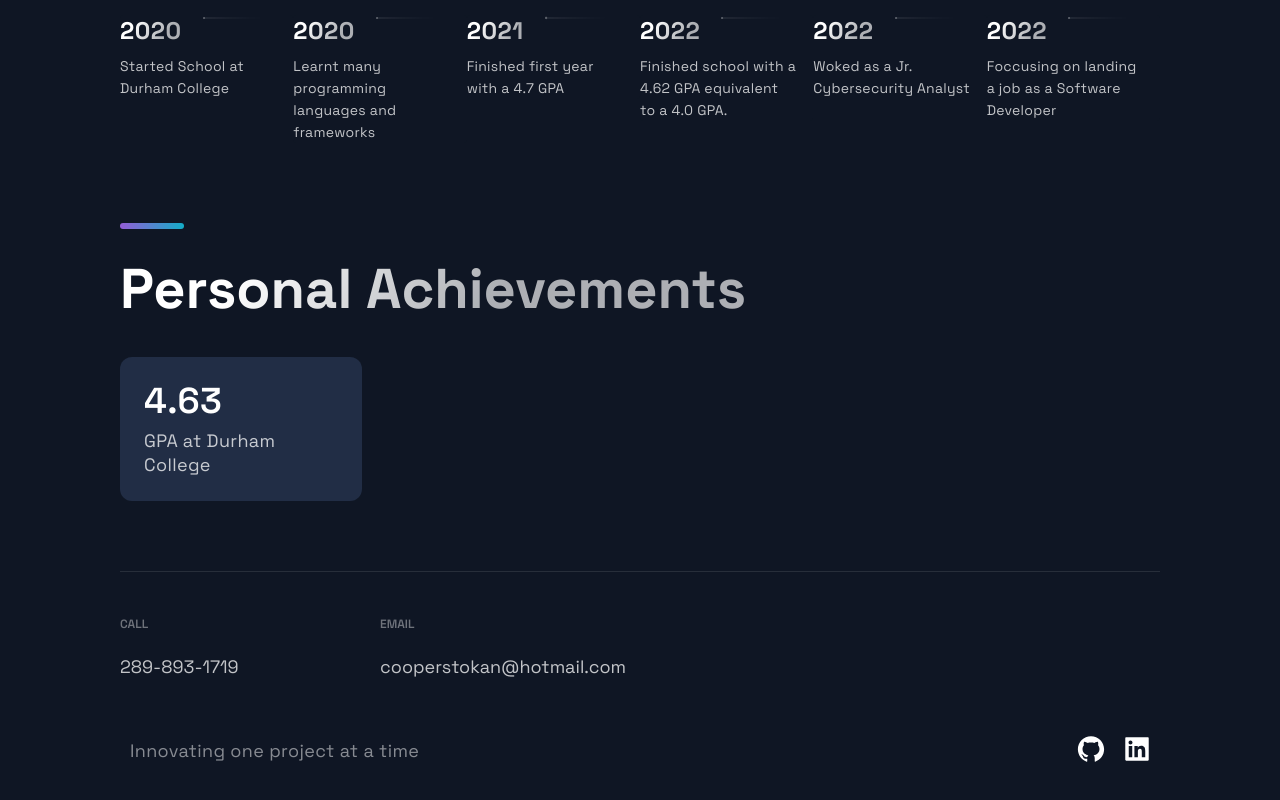
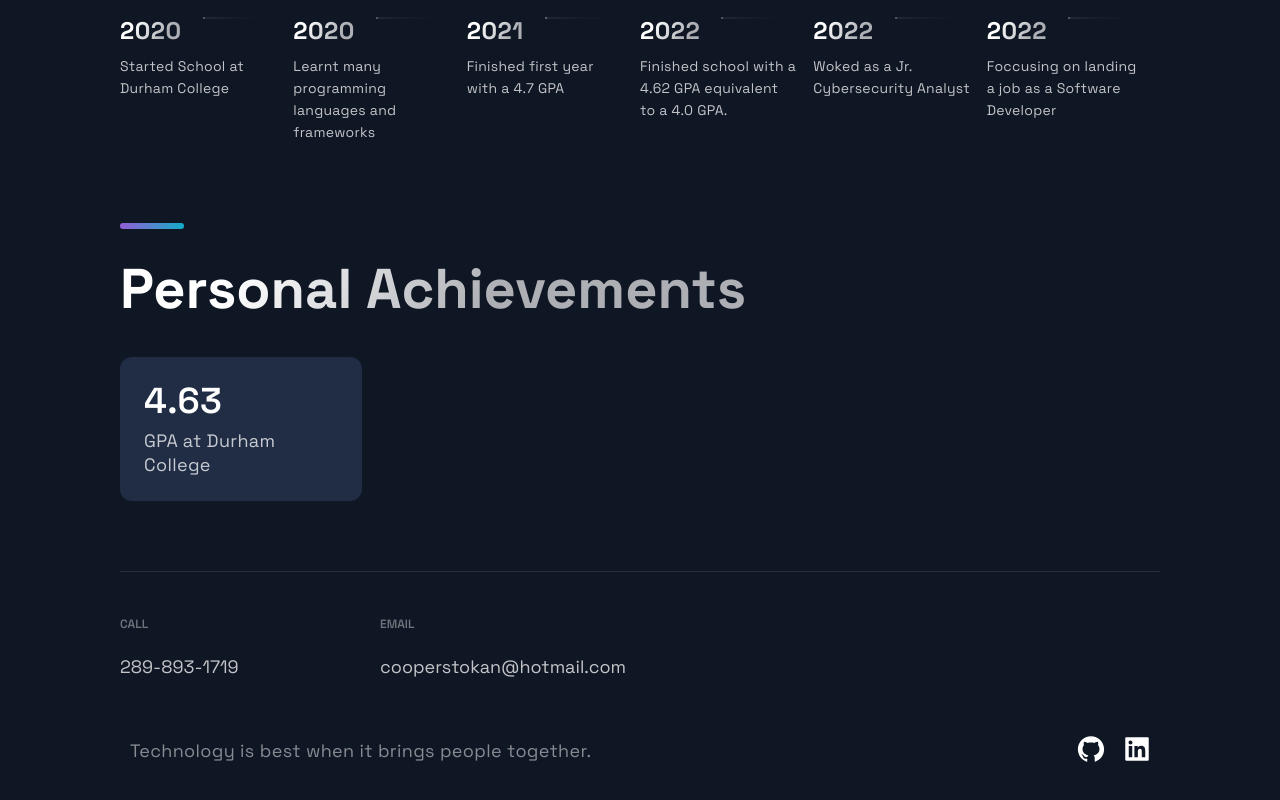
Before and after one commit to CStokan/Portfolio, a Next.js app: page / in a window 1280 px wide. Shown: the part 3707-4507 px from the top of the page. Built offline with nearby package versions, Linux system fonts and the light colour scheme.

Commit message:
Redeploying

```diff
--- a/src/components/Footer/Footer.js
+++ b/src/components/Footer/Footer.js
@@ -19,7 +19,7 @@ const Footer = () => {
       </LinkList>
       <SocialIconsContainer>
         <CompanyContainer>
-          <Slogan>Innovating one project at a time</Slogan>
+          <Slogan>Technology is best when it brings people together.</Slogan>
         </CompanyContainer>
         <SocialContainer>
           <SocialIcons href='https://github.com/CStokan'>
```
